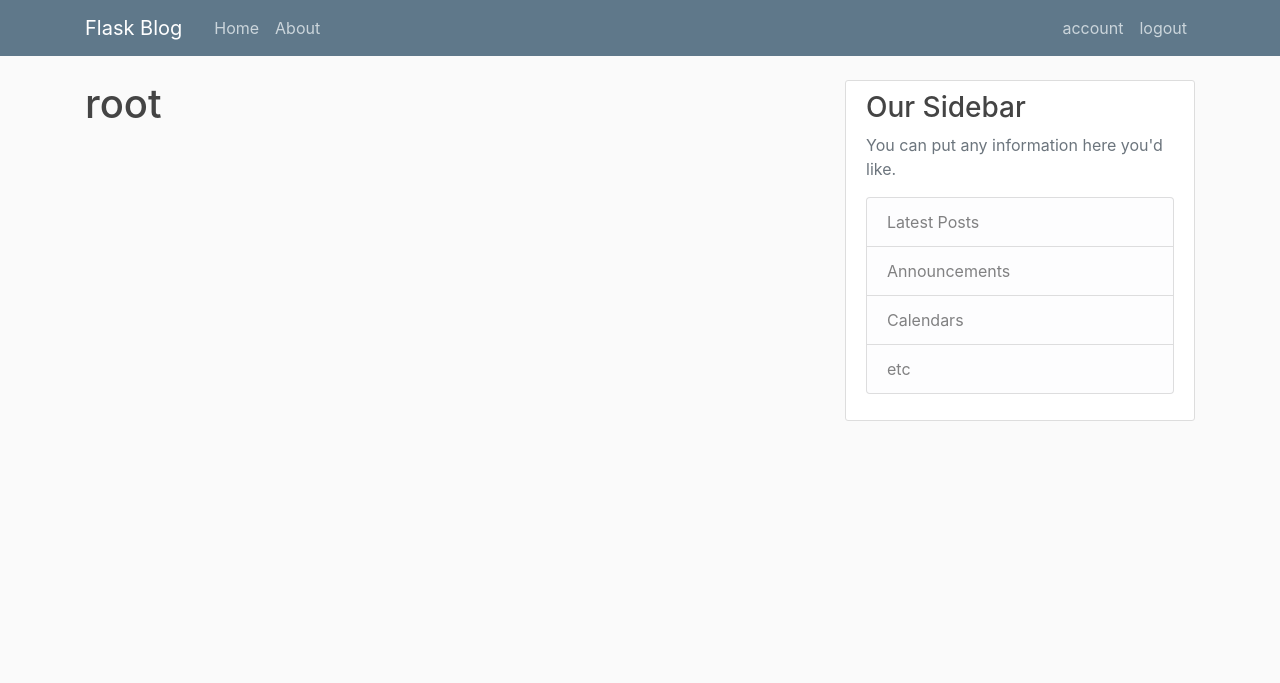
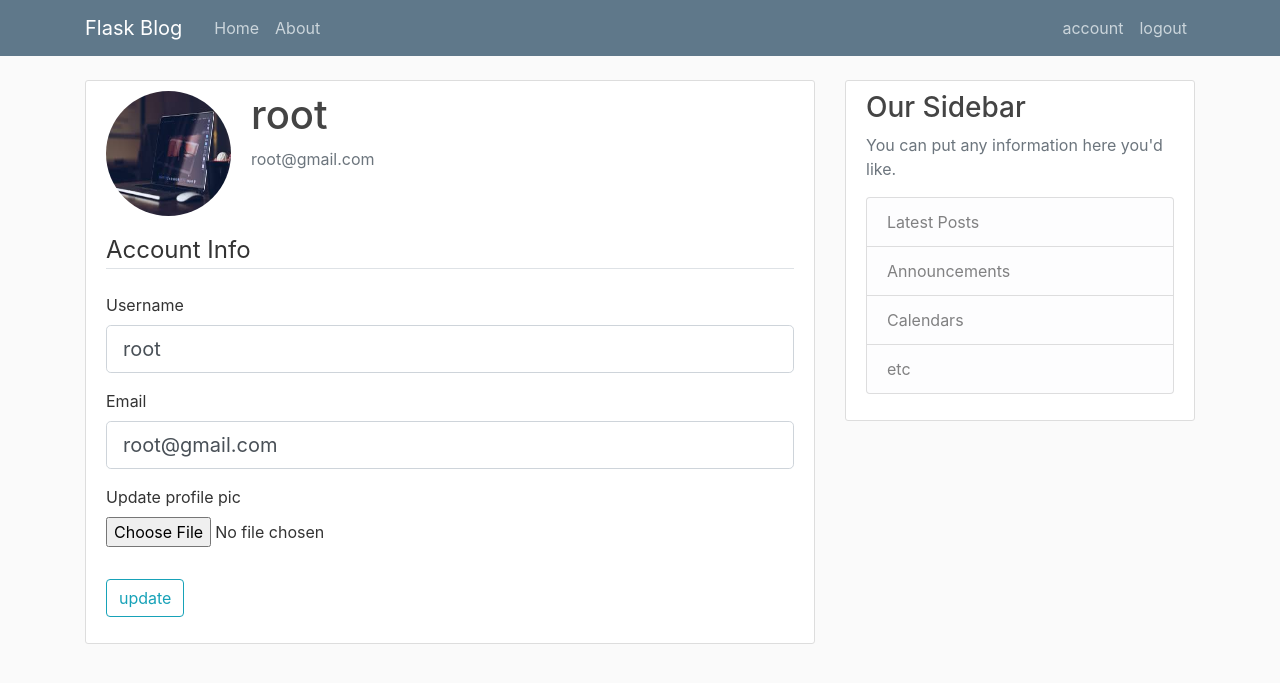
Before and after one commit to swapnilwagh2204/flask_blog, a Flask app: page /account in a window 1280 px wide. Shown: the top 683 px of the page. Run offline with Flask 2, Linux system fonts and the light colour scheme; a user stored in the database is signed in; some libraries are stand-ins or nearby versions.

Commit message:
user account and profile pic

```diff
--- a/flaskblog/forms.py
+++ b/flaskblog/forms.py
@@ -1,5 +1,7 @@
+from flask_login import current_user
 from flask_wtf import FlaskForm
 from wtforms import StringField, PasswordField, SubmitField, BooleanField
+from flask_wtf.file import FileField, FileAllowed
 from wtforms.validators import DataRequired, Length, Email, EqualTo, ValidationError
 from flaskblog.models import User
 
@@ -33,3 +35,27 @@ class LoginForm(FlaskForm):
     password = PasswordField('Password', validators=[DataRequired()])
     remember = BooleanField('Remember Me')
     submit = SubmitField('Login')
+
+
+class UpdateAccountForm(FlaskForm):
+    username = StringField('Username',
+                           validators=[DataRequired(), Length(min=2, max=20)])
+    email = StringField('Email',
+                        validators=[DataRequired(), Email()])
+    picture = FileField('Update profile pic', validators=[
+                        FileAllowed(['jpg', 'png'])])
+    submit = SubmitField('update')
+
+    def validate_username(self, username):
+        if username.data != current_user.username:
+            user = User.query.filter_by(username=username.data).first()
+            if user:
+                raise ValidationError(
+                    'That username is taken. Please choose a different one.')
+
+    def validate_email(self, email):
+        if email.data != current_user.email:
+            user = User.query.filter_by(email=email.data).first()
+            if user:
+                raise ValidationError(
+                    'That email is taken. Please choose a different one.')
--- a/flaskblog/models.py
+++ b/flaskblog/models.py
@@ -19,7 +19,7 @@ class User(db.Model, UserMixin):
     password = db.Column(db.String(60), nullable=False)
     posts = db.relationship('Post', backref='author', lazy=True)
 
-    def __repr__(self):
+    def __str__(self):
         return f"User('{self.username}', '{self.email}', '{self.image_file}')"
 
 
@@ -31,5 +31,5 @@ class Post(db.Model):
     content = db.Column(db.Text, nullable=False)
     user_id = db.Column(db.Integer, db.ForeignKey('user.id'), nullable=False)
 
-    def __repr__(self):
+    def __str__(self):
         return f"Post('{self.title}', '{self.date_posted}')"
--- a/flaskblog/routes.py
+++ b/flaskblog/routes.py
@@ -1,7 +1,11 @@
+import os
+from PIL import Image
+
+import secrets
 from flask import render_template, url_for, flash, redirect, request
 from flask_login.utils import login_required, login_user, current_user, logout_user
 from flaskblog import app, db, bcrypt
-from flaskblog.forms import RegistrationForm, LoginForm
+from flaskblog.forms import RegistrationForm, LoginForm, UpdateAccountForm
 from flaskblog.models import User, Post
 
 posts = [
@@ -54,7 +58,7 @@ def login():
     if current_user.is_authenticated:
         return redirect(url_for('home'))
     form = LoginForm()
-    if form.validate_on_submit():
+    if form.validate_on_submit():  # forms ke validations check kr deta hai
         user = User.query.filter_by(email=form.email.data).first()
         if user and bcrypt.check_password_hash(user.password, form.password.data):
             login_user(user, remember=form.remember.data)
@@ -72,7 +76,40 @@ def logout():
     return redirect(url_for('home'))
 
 
-@app.route('/account')
+def save_picture(form_picture):
+    # to avoid collision of the images...we convert it into image name random hex value
+    random_hex = secrets.token_hex(8)
+    _, f_ext = os.path.splitext(form_picture.filename)
+    # form_picture.filename--> xyz.jpg asel tr fname madhe xyz ani f_ext madhe jpg store hote
+    picture_fn = random_hex+f_ext  # ata image ch nav randomvalue.jpg hooin
+    picture_path = os.path.join(
+        app.root_path, 'static/profile_pics', picture_fn)
+    # app.route.path--> aplya app directory madhe cursor yete ,tyanntr static/profile_pics tyapudhe attach hote ani nntr picture_fn(apli profile pic ji apan update karat ahot ti) tyala attach hote
+    output_size = (125, 125)  # image_resize size
+    i = Image.open(form_picture) #from pillow package
+    i.thumbnail(output_size)
+    i.save(picture_path)
+    return picture_fn
+
+
+@app.route('/account', methods=['GET', 'POST'])
 @login_required
 def account():
-    return render_template('account.html', title='account')
+    accountform = UpdateAccountForm()
+    if accountform.validate_on_submit():
+        if accountform.picture.data:
+            picture_file = save_picture(accountform.picture.data)
+            current_user.image_file = picture_file
+        current_user.username = accountform.username.data
+        current_user.email = accountform.email.data
+        db.session.commit()
+        flash('your account has been updated successfully', 'success')
+        return redirect(url_for('account'))
+
+    elif request.method == 'GET':
+        accountform.username.data = current_user.username
+        accountform.email.data = current_user.email
+
+    image_file = url_for(
+        'static', filename='profile_pics/'+current_user.image_file)
+    return render_template('account.html', title='account', image_file=image_file, form=accountform)
--- a/flaskblog/templates/account.html
+++ b/flaskblog/templates/account.html
@@ -1,4 +1,57 @@
 {% extends "layout.html" %}
 {% block content %}
-<h1>{{ current_user.username }}</h1>
+<div class="content-section">
+    <div class="media">
+        <img class="rounded-circle account-img" src="{{ image_file }}">
+        <div class="media-body">
+            <h2 class="account-heading">{{ current_user.username }}</h2>
+            <p class="text-secondary">{{ current_user.email }}</p>
+        </div>
+    </div>
+    <form method="POST" action="" enctype="multipart/form-data">
+        {{ form.hidden_tag() }}
+        <fieldset class="form-group">
+            <legend class="border-bottom mb-4">Account Info</legend>
+            <div class="form-group">
+                {{ form.username.label(class="form-control-label") }}
+
+                {% if form.username.errors %}
+                {{ form.username(class="form-control form-control-lg is-invalid") }}
+                <div class="invalid-feedback">
+                    {% for error in form.username.errors %}
+                    <span>{{ error }}</span>
+                    {% endfor %}
+                </div>
+                {% else %}
+                {{ form.username(class="form-control form-control-lg") }}
+                {% endif %}
+            </div>
+            <div class="form-group">
+                {{ form.email.label(class="form-control-label") }}
+                {% if form.email.errors %}
+                {{ form.email(class="form-control form-control-lg is-invalid") }}
+                <div class="invalid-feedback">
+                    {% for error in form.email.errors %}
+                    <span>{{ error }}</span>
+                    {% endfor %}
+                </div>
+                {% else %}
+                {{ form.email(class="form-control form-control-lg") }}
+                {% endif %}
+            </div>
+            <div class="form-group">
+                {{ form.picture.label() }}
+                {{ form.picture(class="form-control-file") }}
+                {% if form.picture.errors %}
+                {% for error in form.picture.errors %}
+                <span class="text-danger">{{ error }}</span></br>
+                {% endfor %}
+                {% endif %}
+            </div>
+        </fieldset>
+        <div class="form-group">
+            {{ form.submit(class="btn btn-outline-info") }}
+        </div>
+    </form>
+</div>
 {% endblock content %}
```
Also changed, not shown: flaskblog/site.db, flaskblog/static/profile_pics/2d8b6154d329f3f3.jpg (added), flaskblog/static/profile_pics/6a3d3d771b61a198.jpg (added), flaskblog/static/profile_pics/backg.jpg (added), flaskblog/static/profile_pics/default.jpg (added), flaskblog/static/profile_pics/e9d8adc308350987.jpg (added).
